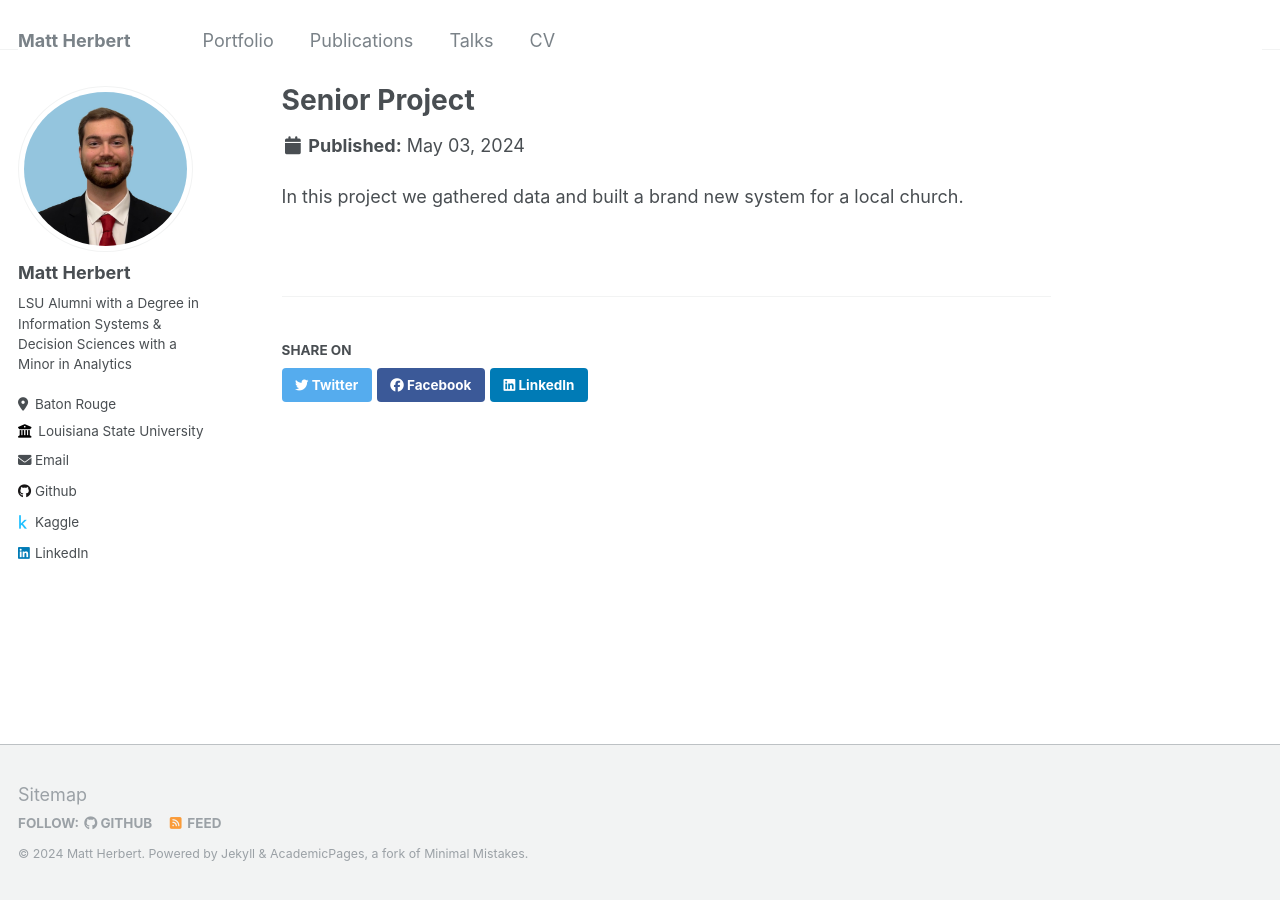
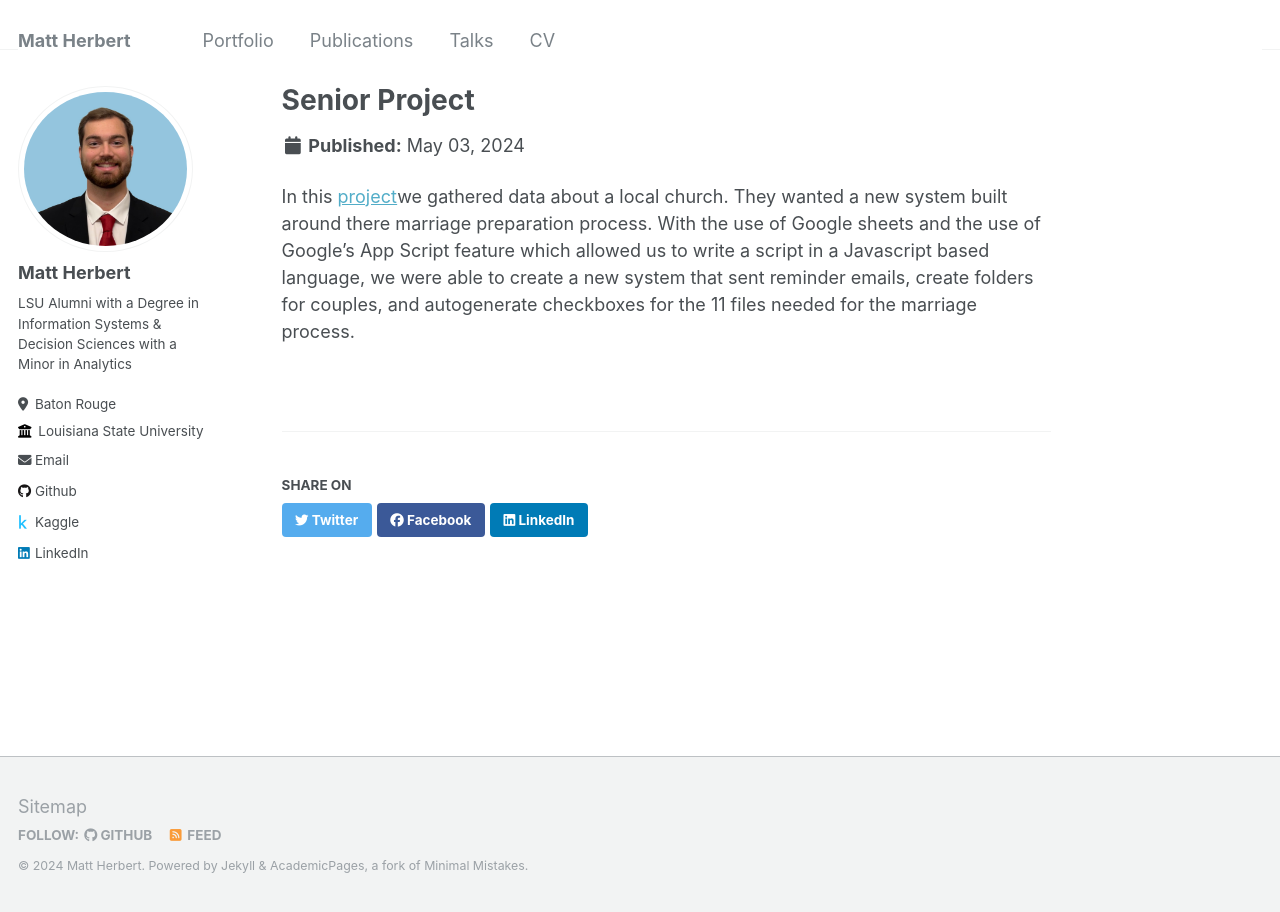
Before and after one commit to mherbe/mherbe.github.io, a Jekyll site: the page built from _portfolio/portfolio-1.md, in a window 1280 px wide. Built offline with Jekyll 4.4.1, drawn with Linux system fonts in a browser that asks for light colours.

Commit message:
Update portfolio-1.md

```diff
--- a/_portfolio/portfolio-1.md
+++ b/_portfolio/portfolio-1.md
@@ -4,4 +4,4 @@ excerpt: "ISDS 4125 Senior Project <br/><img src='/images/4125pic.png' width='50
 collection: portfolio
 ---
 
-In this project we gathered data and built a brand new system for a local church.
+In this [project](/files/Project1.pdf)we gathered data about a local church. They wanted a new system built around there marriage preparation process. With the use of Google sheets and the use of Google's App Script feature which allowed us to write a script in a Javascript based language, we were able to create a new system that sent reminder emails, create folders for couples, and autogenerate checkboxes for the 11 files needed for the marriage process.
```
